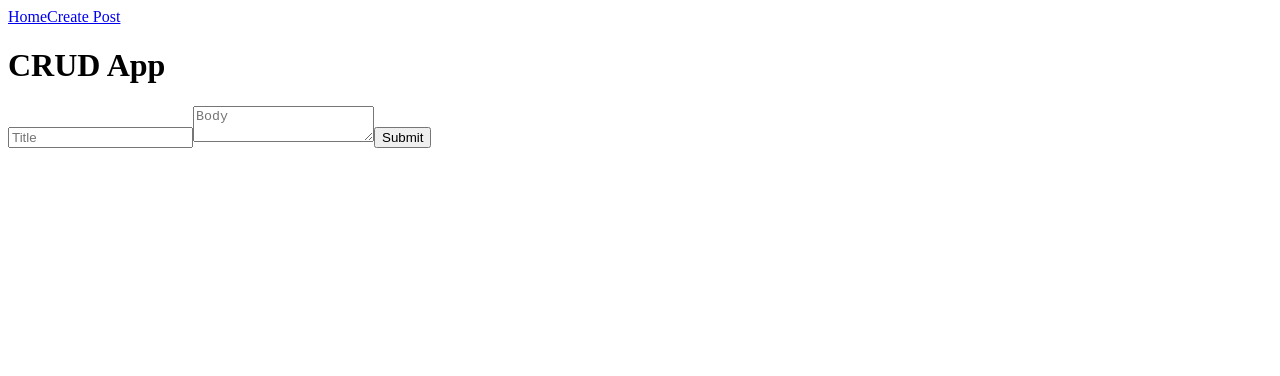
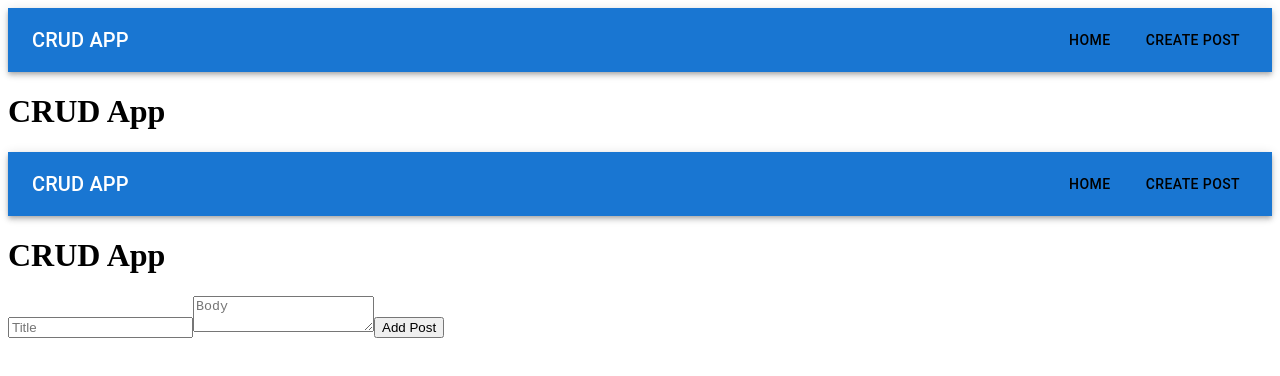
Before and after one commit to GauriRaghuvanshi/my-crud-app, a Next.js app: page /create in a window 1280 px wide. Shown: the top 376 px of the page. Built offline with nearby package versions, Linux system fonts and the light colour scheme.

Commit message:
code updated

```diff
--- a/package.json
+++ b/package.json
@@ -9,6 +9,9 @@
     "lint": "next lint"
   },
   "dependencies": {
+    "@emotion/react": "^11.14.0",
+    "@emotion/styled": "^11.14.0",
+    "@mui/material": "^6.4.5",
     "@tanstack/react-query": "^5.66.3",
     "daisyui": "^4.12.23",
     "next": "^15.1.7",
--- a/src/components/Navbar.js
+++ b/src/components/Navbar.js
@@ -1,9 +1,22 @@
+import { AppBar, Toolbar, Typography, Button, Box } from "@mui/material";
 import Link from "next/link";
 
 const Navbar = () => (
-  <nav className="bg-base-200 p-4 flex justify-between">
-    <Link href="/" className="btn btn-ghost text-xl">Home</Link>
-    <Link href="/create" className="btn btn-primary">Create Post</Link>
-  </nav>
+  <AppBar position="static" color="primary">
+    <Toolbar>
+      <Typography variant="h6" component="div" sx={{ flexGrow: 1 }}>
+        CRUD APP
+      </Typography>
+      <Box sx={{ display: "flex", gap: 2 }}>
+        <Link href="/" passHref>
+          <Button sx={{ color: "black" }}>Home</Button>
+        </Link>
+        <Link href="/create" passHref>
+          <Button sx={{ color: "black" }}>Create Post</Button>
+        </Link>
+      </Box>
+    </Toolbar>
+  </AppBar>
 );
+
 export default Navbar;
--- a/src/components/PostForm.js
+++ b/src/components/PostForm.js
@@ -1,13 +1,40 @@
-import { useForm } from "react-hook-form";
+import { useCreatePost } from "../hooks/usePosts";
+import Layout from "../components/Layout";
+import { useState } from "react";
 
-const PostForm = ({ onSubmit, defaultValues }) => {
-  const { register, handleSubmit } = useForm({ defaultValues });
+const Create = () => {
+  const createPost = useCreatePost();
+  const [title, setTitle] = useState("");
+  const [body, setBody] = useState("");
+
+  const handleSubmit = (e) => {
+    e.preventDefault();
+    createPost.mutate({ title, body, userId: 1 });
+    setTitle("");
+    setBody("");
+  };
+
   return (
-    <form onSubmit={handleSubmit(onSubmit)} className="card bg-base-100 p-4">
-      <input {...register("title")} className="input input-bordered w-full mb-2" placeholder="Title" />
-      <textarea {...register("body")} className="textarea textarea-bordered w-full mb-2" placeholder="Body"></textarea>
-      <button className="btn btn-success">Submit</button>
-    </form>
+    <Layout>
+      <div className="max-w-lg mx-auto bg-white p-6 rounded-lg shadow-lg">
+        <form onSubmit={handleSubmit} className="space-y-4">
+          <input
+            type="text"
+            value={title}
+            onChange={(e) => setTitle(e.target.value)}
+            placeholder="Title"
+            className="input input-bordered w-full"
+          />
+          <textarea
+            value={body}
+            onChange={(e) => setBody(e.target.value)}
+            placeholder="Body"
+            className="textarea textarea-bordered w-full"
+          ></textarea>
+          <button type="submit" className="btn btn-success w-full">Add Post</button>
+        </form>
+      </div>
+    </Layout>
   );
 };
-export default PostForm;
+export default Create;
```
Also changed, not shown: src/pages/index.js (+25 -10 lines), 1 other file (tests, documents, lock files or other folders).
